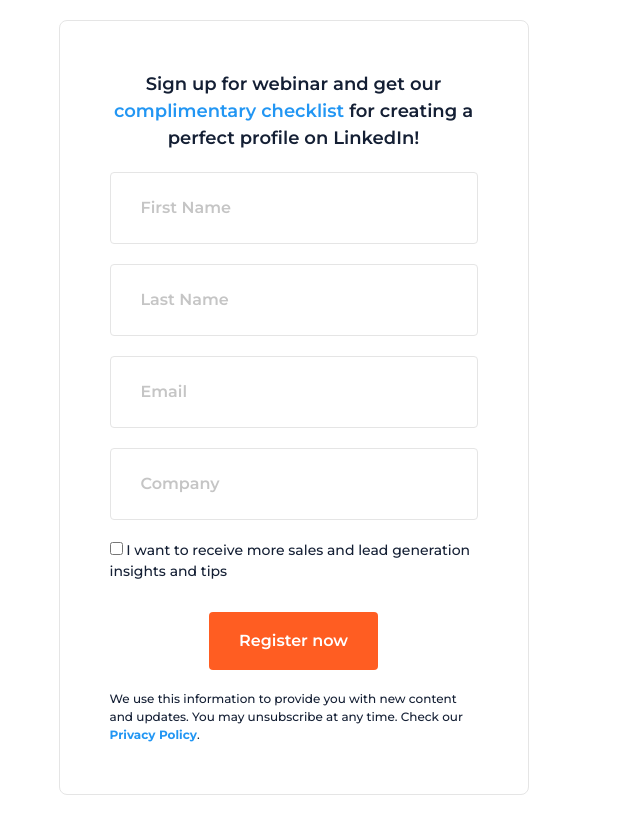
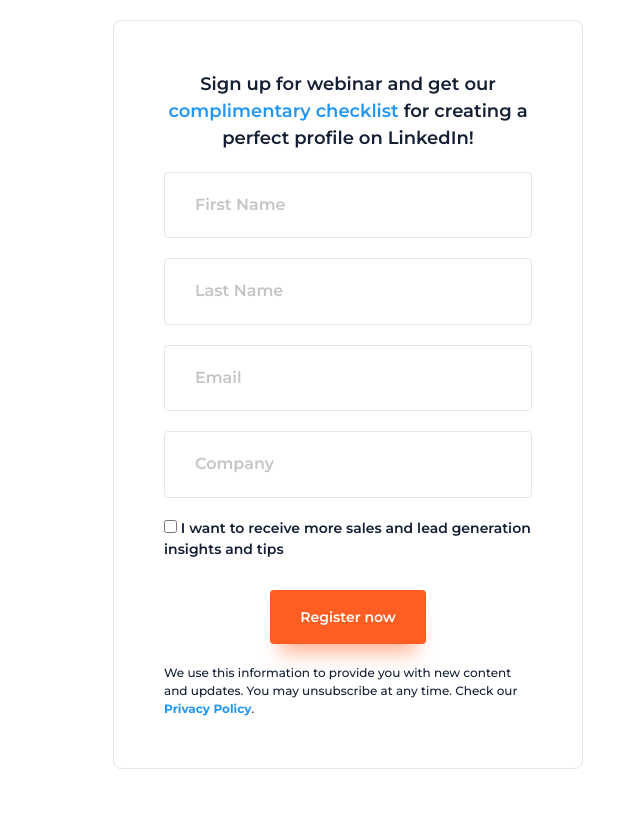
Before and after one commit to MaksVibe/nethunt-test, a plain HTML site: page index.html in a window 1280 px wide. Shown: the whole page, without its empty margins (292-932 px from the left). Drawn offline with Linux system fonts and the light colour scheme.

Commit message:
Add media for desctops

```diff
--- a/css/style.css
+++ b/css/style.css
@@ -4,39 +4,41 @@ html {
 
 body {
   font-family: "Montserrat", sans-serif;
-  font-size: 16rem;
+  font-size: 14rem;
   font-weight: 500;
-  line-height: 1.3;
+  line-height: calc(21 / 14);
   color: rgba(20, 31, 52, 1);
 }
 
 section {
-  max-width: 1171px;
+  max-width: 360px;
+}
+
+input {
+  outline: none;
 }
 
 .banner_section {
-  padding: 20rem 0;
+  padding: 20rem 15rem;
+  margin: 0 auto;
 }
 
 .banner_form {
   display: flex;
   flex-direction: column;
   align-items: center;
-  gap: 20rem;
-  margin: 0 auto;
+  gap: 15rem;
 
-  max-width: 470rem;
-  padding: 50rem;
+  width: 100%;
+  padding: 30rem;
 
   border: 1px solid #e5e5e5;
   border-radius: 8px;
 }
 
 .form_title {
-  font-size: 1.125em;
   font-weight: 600;
   text-align: center;
-  line-height: calc(27 / 18);
 }
 
 .form_link {
@@ -45,15 +47,12 @@ section {
 
 .form_input {
   width: 100%;
-  padding: 23rem 30rem;
+  padding: 16rem 22rem;
 
-  font-weight: 600;
-  line-height: calc(24 / 16);
   color: rgba(20, 31, 52, 1);
 
   border: 1px solid #e5e5e5;
   border-radius: 4px;
-  outline: none;
 }
 
 .input_invalid {
@@ -67,13 +66,13 @@ section {
 
 .form_input__label {
   position: absolute;
-  top: -8rem;
-  margin-left: 30rem;
+  top: -7rem;
+  margin-left: 23rem;
   padding: 0 3rem;
 
   text-transform: capitalize;
-  font-size: 12rem;
-  line-height: calc(18 / 12);
+  font-size: 10rem;
+  font-weight: 600;
   background-color: white;
   color: #2296f3;
 }
@@ -91,17 +90,16 @@ section {
 }
 
 .form_checkbox__label {
-  font-size: 14rem;
-  line-height: calc(21 / 14);
+  font-size: 12rem;
 }
 
 .checkbox_required {
-  font-size: 12rem;
+  font-size: 10rem;
   color: red;
 }
 
 .form_button {
-  margin-top: 10rem;
+  margin-top: 5rem;
   padding: 14rem 30rem;
 
   font-weight: 600;
@@ -110,14 +108,70 @@ section {
   background: #ff5d22;
   border-radius: 4px;
   color: #ffffff;
+  -webkit-box-shadow: 0px 18px 20px -10px rgba(255, 93, 34, 0.5);
+  -moz-box-shadow: 0px 18px 20px -10px rgba(255, 93, 34, 0.5);
+  box-shadow: 0px 18px 20px -10px rgba(255, 93, 34, 0.5);
 }
 
 .form_text {
-  font-size: 12rem;
+  font-size: 10rem;
   font-weight: 400;
-  line-height: calc(18 / 12);
 }
 
 .display_none {
   display: none;
 }
+
+@media screen and (min-width: 768px) {
+  section {
+    max-width: 1171px;
+  }
+
+  .banner_form {
+    gap: 20rem;
+    margin: 0 auto;
+
+    max-width: 470rem;
+    padding: 50rem;
+  }
+
+  .form_title {
+    font-size: 18rem;
+    line-height: calc(27 / 18);
+  }
+
+  .form_input {
+    font-size: 16rem;
+    padding: 23rem 30rem;
+    font-weight: 600;
+  }
+
+  .form_input__label {
+    margin-left: 30rem;
+    font-size: 12rem;
+    top: -8rem;
+  }
+
+  .form_checkbox__label {
+    font-size: 14rem;
+    font-weight: 600;
+  }
+
+  .checkbox_required {
+    font-size: 12rem;
+  }
+
+  .form_button {
+    margin-top: 10rem;
+  }
+
+  .form_text {
+    font-size: 12rem;
+  }
+}
+
+@media screen and (max-width: 768px) {
+  .form-text {
+    text-shadow: 0px 4px 4px rgba(0, 0, 0, 0.25);
+  }
+}
```
